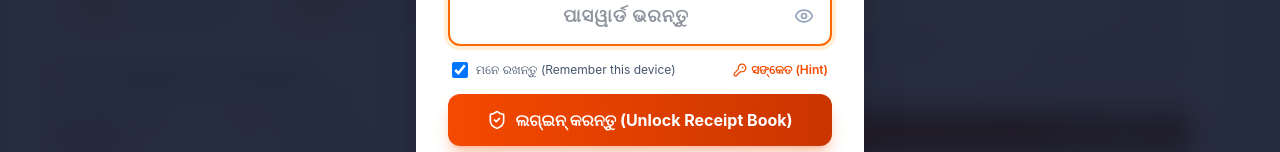
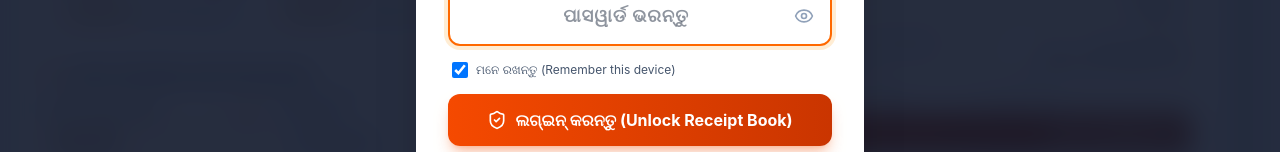
Before and after one commit to geeky-brahma/receipt, a React (Vite) app: page / in a window 1280 px wide. Shown: the part 412-564 px from the top of the page. Built offline with nearby package versions, Linux system fonts and the light colour scheme; what to-words would draw is missing.

Commit message:
ui: remove password hint

```diff
--- a/src/components/PasswordModal.tsx
+++ b/src/components/PasswordModal.tsx
@@ -1,12 +1,12 @@
 import React, { useState } from 'react';
-import { Lock, Eye, EyeOff, ShieldCheck, KeyRound } from 'lucide-react';
+import { Lock, Eye, EyeOff, ShieldCheck } from 'lucide-react';
 
 interface PasswordModalProps {
   isOpen: boolean;
   onSuccess: () => void;
 }
 
-const SITE_PASSWORD = 'SJS@26';
+const SITE_PASSWORD = 'GaroiJagannath@26';
 
 export const PasswordModal: React.FC<PasswordModalProps> = ({
   isOpen,
@@ -16,7 +16,6 @@ export const PasswordModal: React.FC<PasswordModalProps> = ({
   const [error, setError] = useState(false);
   const [showPassword, setShowPassword] = useState(false);
   const [rememberMe, setRememberMe] = useState(true);
-  const [showHint, setShowHint] = useState(false);
 
   if (!isOpen) return null;
 
@@ -84,7 +83,7 @@ export const PasswordModal: React.FC<PasswordModalProps> = ({
               </div>
             )}
 
-            <div className="flex items-center justify-between text-xs text-slate-600 px-1">
+            <div className="flex items-center text-xs text-slate-600 px-1">
               <label className="flex items-center gap-2 cursor-pointer select-none">
                 <input
                   type="checkbox"
@@ -94,22 +93,7 @@ export const PasswordModal: React.FC<PasswordModalProps> = ({
                 />
                 <span>ମନେ ରଖନ୍ତୁ (Remember this device)</span>
               </label>
-
-              <button
-                type="button"
-                onClick={() => setShowHint(!showHint)}
-                className="text-orange-600 hover:text-orange-700 font-semibold flex items-center gap-1"
-              >
-                <KeyRound className="w-3.5 h-3.5" />
-                <span>ସଙ୍କେତ (Hint)</span>
-              </button>
             </div>
-
-            {showHint && (
-              <div className="p-2.5 bg-amber-50 rounded-lg border border-amber-200 text-xs text-amber-800 text-left">
-                Default password: <strong className="font-mono bg-white px-1.5 py-0.5 rounded border border-amber-300">SJS@26</strong>
-              </div>
-            )}
 
             <button
               type="submit"
```
